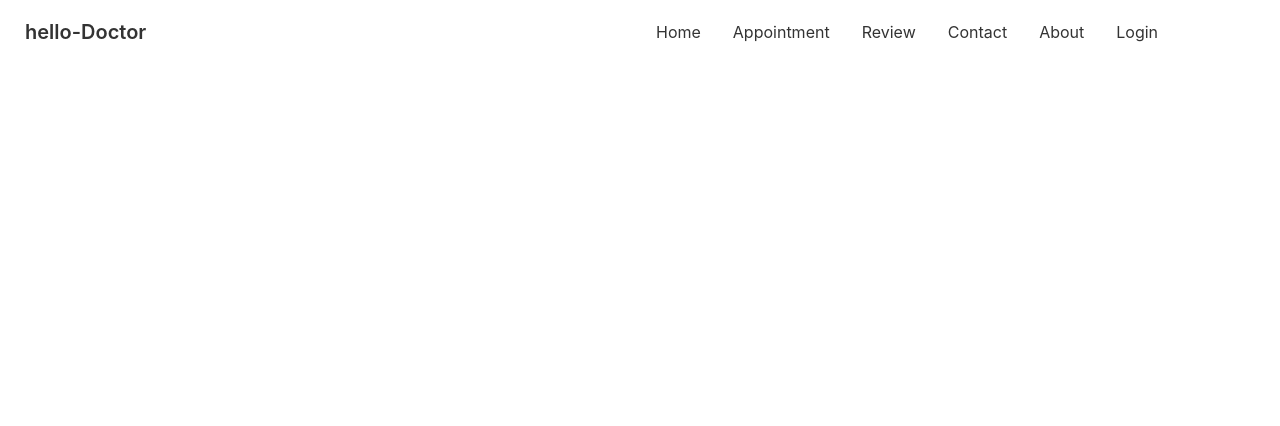
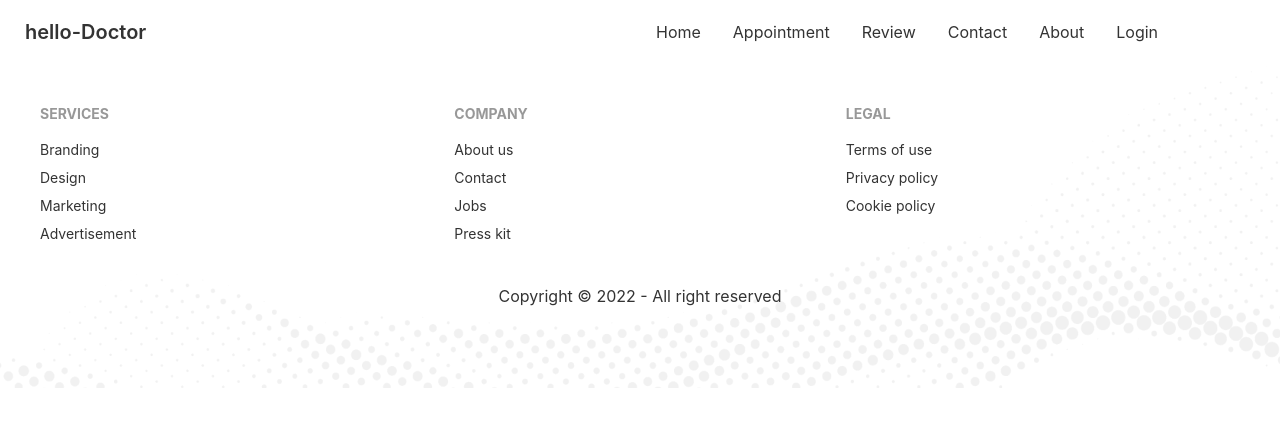
Before and after one commit to rased100/Hello-Doctor, a React (Create React App) app: page /appointment in a window 1280 px wide. Shown: the top 426 px of the page. Built offline with nearby package versions, Linux system fonts and the light colour scheme.

Commit message:
home page done

```diff
--- a/src/App.js
+++ b/src/App.js
@@ -4,15 +4,17 @@
 import Home from './Pages/Home/Home';
 import About from './Pages/About/About';
 import Login from './Pages/Login/Login';
+import Appointment from './Pages/Appointment/Appointment';
 
 function App() {
   return (
-    <div className="App">
+    <div className="App max-w-7xl mx-auto">
       <Navbar></Navbar>
       <Routes>
         <Route path="/" element={<Home />} />
         <Route path="about" element={<About />} />
         <Route path="login" element={<Login />} />
+        <Route path="appointment" element={<Appointment />} />
       </Routes>
     </div>
   );
--- /dev/null
+++ b/src/Pages/Appointment/Appointment.js
@@ -0,0 +1,10 @@
+import React from 'react';
+import Footer from '../Shared/Footer';
+
+const Appointment = () => {
+    return (
+        <Footer></Footer>
+    );
+};
+
+export default Appointment;
--- a/src/Pages/Home/Home.js
+++ b/src/Pages/Home/Home.js
@@ -1,7 +1,7 @@
 import React from 'react';
 import Banner from './Banner';
 import ContuctUs from './ContuctUs';
-import Footer from './Footer';
+import Footer from '../Shared/Footer';
 import Info from './Info';
 import MakeAppointment from './MakeAppointment';
 import Services from './Services';
@@ -10,7 +10,7 @@
 
 const Home = () => {
     return (
-        <div className='px-12'>
+        <div>
             <Banner></Banner>
             <Info></Info>
             <Services></Services>
--- a/src/Pages/Home/Info.js
+++ b/src/Pages/Home/Info.js
@@ -8,7 +8,7 @@
     return (
         <div className='grid grid-cols-1 lg:grid-cols-3 gap-5'>
             <InfoCard bgClass="bg-gradient-to-r from-secondary to-primary" p="9:00am" cardTitle="Opening Hours" img={clock}></InfoCard>
-            <InfoCard bgClass="bg-accent" p="Mirpur-10, Dhaka-1216" cardTitle="Our Location" img={marker}></InfoCard>
+            <InfoCard bgClass="bg-[#3A4256]" p="Mirpur-10, Dhaka-1216" cardTitle="Our Location" img={marker}></InfoCard>
             <InfoCard bgClass="bg-gradient-to-r from-secondary to-primary" p="+8801716738111" cardTitle="Contact Us" img={phone}></InfoCard>
         </div>
     );
--- a/src/Pages/Home/Footer.js
+++ b/src/Pages/Shared/Footer.js
@@ -30,7 +30,7 @@
                 </div>
             </div>
             <div className='my-10'>
-                <p>Copyright © 2022 - All right reserved by ACME Industries Ltd</p>
+                <p>Copyright © 2022 - All right reserved</p>
             </div>
         </footer>
     );
```
